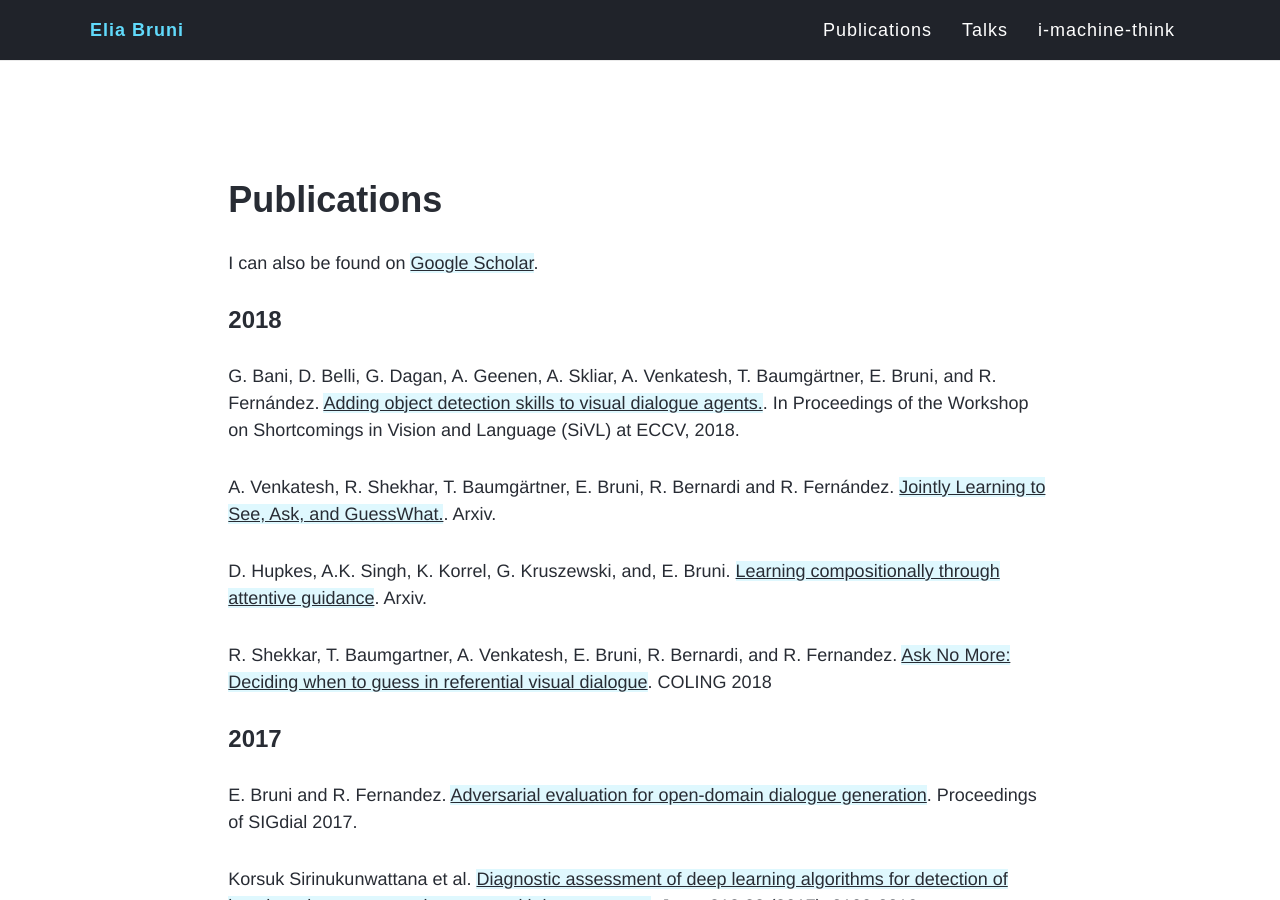
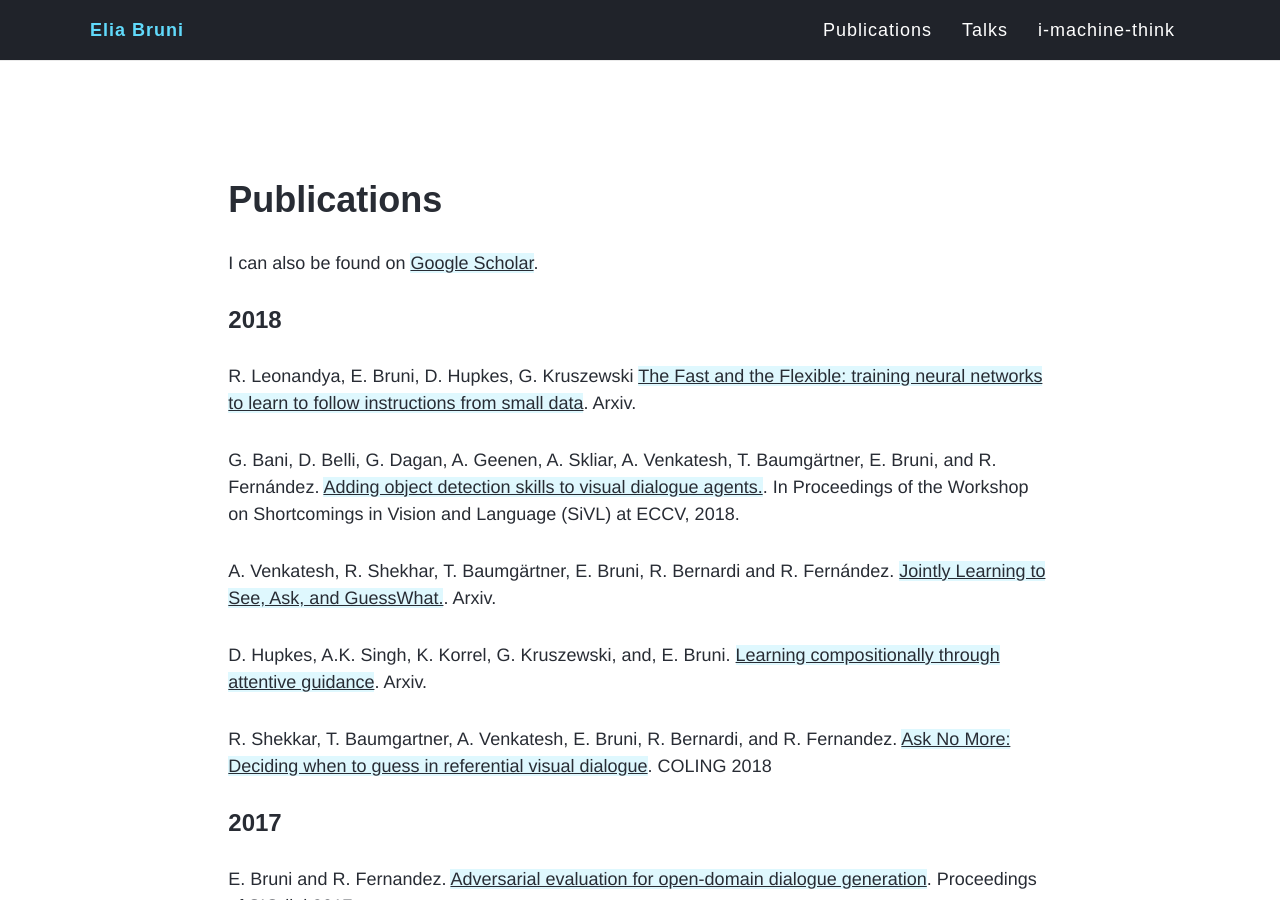
Before and after one commit to eliabruni/eliabruni.github.io, a Jekyll site: the page built from publications.md, in a window 1280 px wide and 900 px high. Built offline with Jekyll 4.4.1, drawn with Linux system fonts in a browser that asks for light colours; nearby versions of some CDN libraries.

Commit message:
ADD PUBS

```diff
--- a/publications.md
+++ b/publications.md
@@ -8,6 +8,9 @@ title: ""
 I can also be found on [Google Scholar](https://scholar.google.com/citations?user=Oyb3NYgAAAAJ&hl=en).
 
 ### 2018
+
+R. Leonandya, E. Bruni, D. Hupkes, G. Kruszewski [The Fast and the Flexible: training neural networks
+to learn to follow instructions from small data](https://arxiv.org/pdf/1809.06194.pdf). Arxiv.
 
 G. Bani, D. Belli, G. Dagan, A. Geenen, A. Skliar, A. Venkatesh, T. Baumgärtner, E. Bruni, and R. Fernández.
 [Adding object detection skills to visual dialogue agents.](https://staff.fnwi.uva.nl/r.fernandezrovira/papers/2018/BaniEtal-sivl2018.pdf).
```
